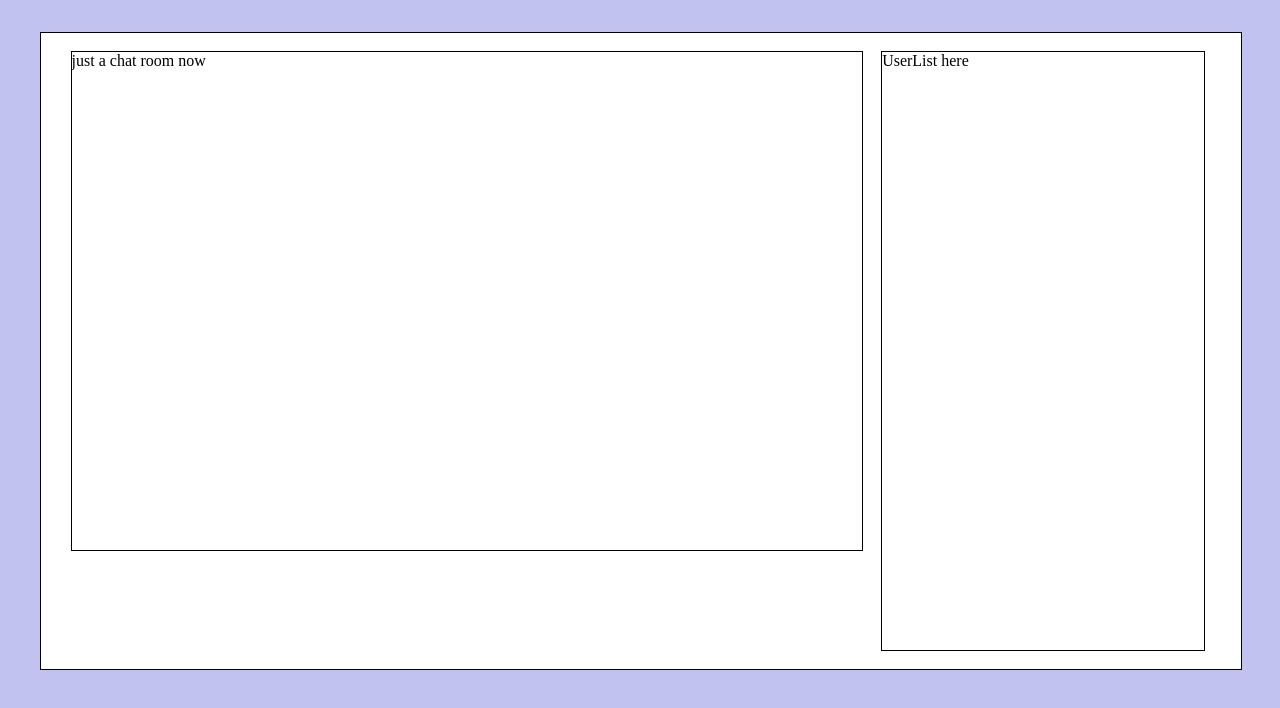
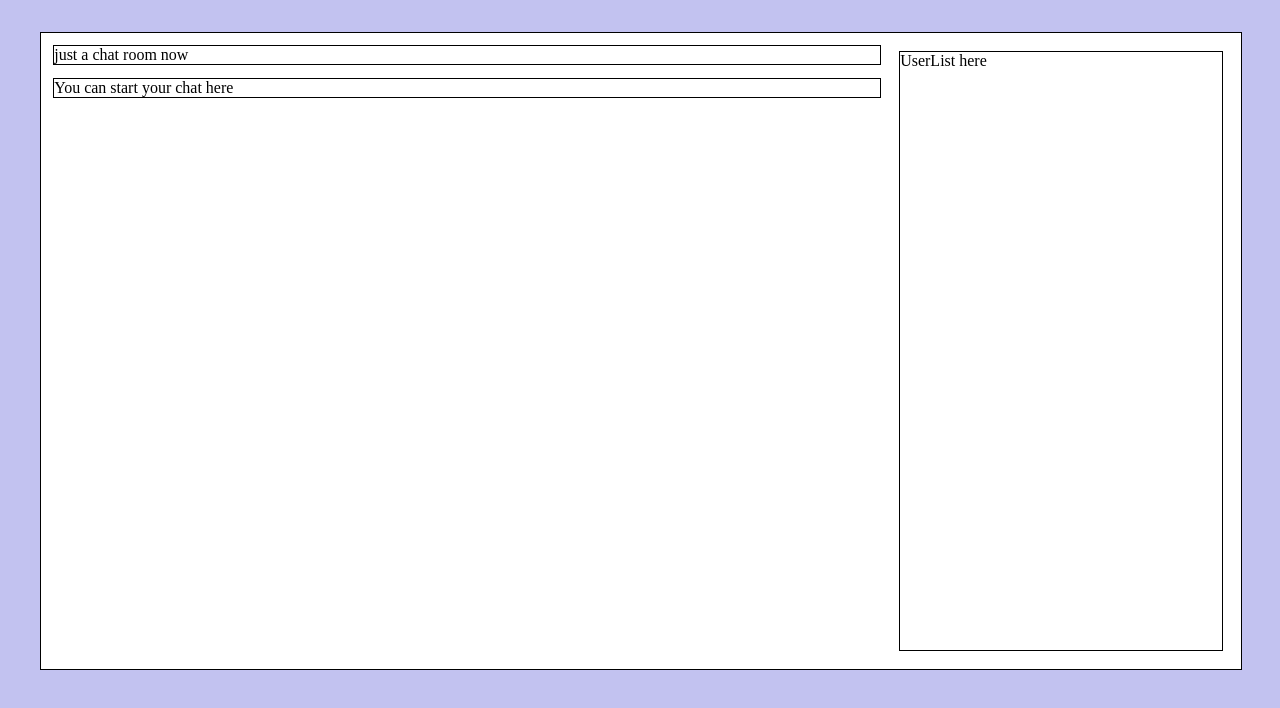
Before and after one commit to christine7lam/gamers_chat_room, a React (Create React App) app: page / in a window 1280 px wide. Shown: the top 708 px of the page. Built offline with nearby package versions, Linux system fonts and the light colour scheme.

Commit message:
style 3 containers

```diff
--- a/src/styles/index.js
+++ b/src/styles/index.js
@@ -13,15 +13,30 @@ export const ChatRoomContainer = styled.div`
   background-color: white;
 `;
 
+// Chat Container style
+export const ChatContainer = styled.div`
+  float: left;
+  width: 70%;
+  height: 100%;
+`;
+
 // Chat room style
 export const Chatroom = styled.div`
-  float: left;
-  width: 66%;
-  height: 500px;
+  width: 98.5%;
+  height: 78%;
   border: 1px solid #000000;
   box-sizing: border-box;
-  margin-top: 1.5%;
-  margin-left: 2.5%;
+  margin: 1.5% 0 1.5% 1.5%;
+`;
+
+// Dialog Box style
+export const Dialogbox = styled.div`
+   width: 98.5;
+   height: 17.5%;
+   border: 1px solid #000000;
+   box-sizing: border-box;
+   margin: 0 0 1.5% 1.5%;
+
 `;
 
 // User list style
@@ -33,8 +48,3 @@ export const Userlist = styled.div`
     box-sizing: border-box;
     margin: 1.5%;
 `;
-
-// Dialog Box style
-export const Dialogbox = styled.div`
-
-`;
--- a/src/web/containers/GamersChatRoom.js
+++ b/src/web/containers/GamersChatRoom.js
@@ -1,11 +1,12 @@
 'use strict'
 
 import React, {Component, PropTypes} from 'react';
-import { ChatRoomContainer } from '../../styles'
+import { ChatRoomContainer, ChatContainer } from '../../styles'
 import {connect} from 'react-redux';
 
 import ChatRoom from './ChatRoom';
 import UsersList from './UsersList';
+import DialogBox from './DialogBox';
 
 class GamersChatRoom extends Component {
 
@@ -16,7 +17,10 @@ class GamersChatRoom extends Component {
     render() {
         return (
             <ChatRoomContainer>
-                <ChatRoom />
+                <ChatContainer>
+                    <ChatRoom />
+                    <DialogBox />
+                </ChatContainer>
                 <UsersList />
             </ChatRoomContainer>
         );
```
